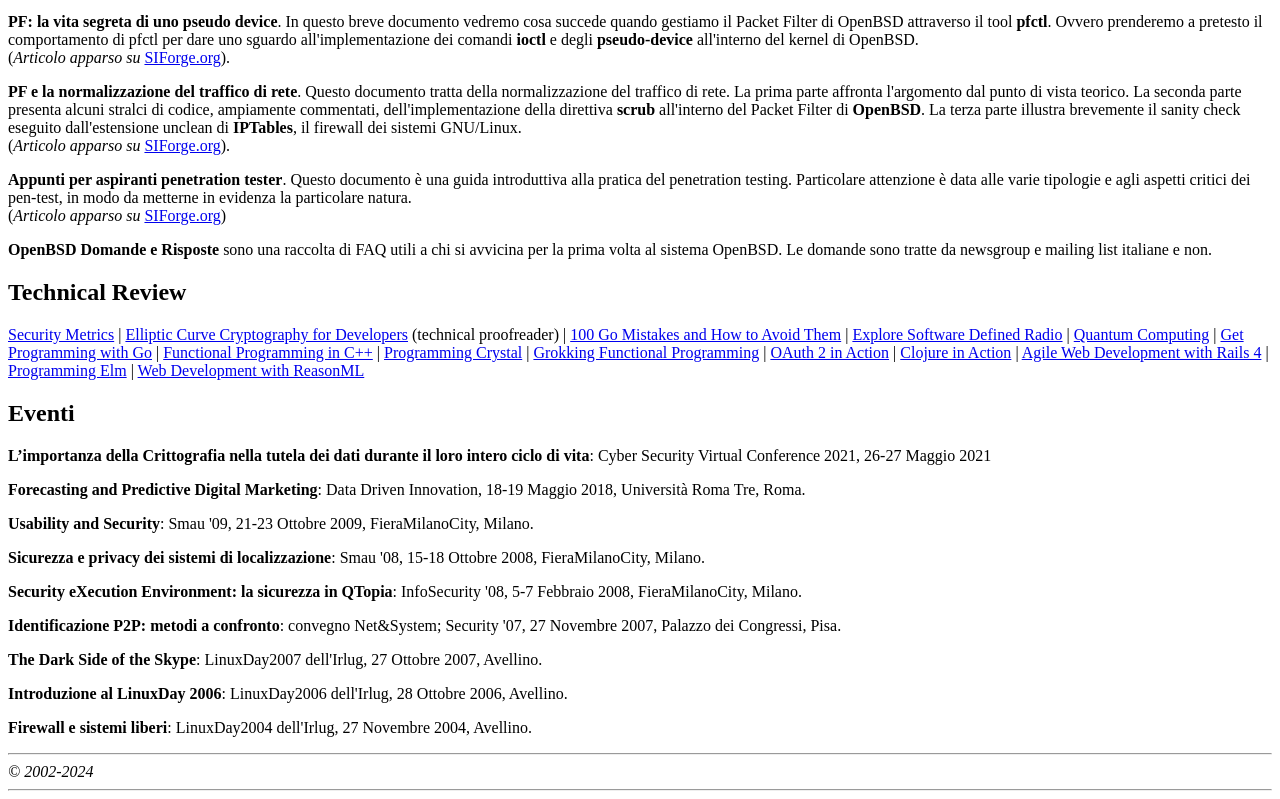
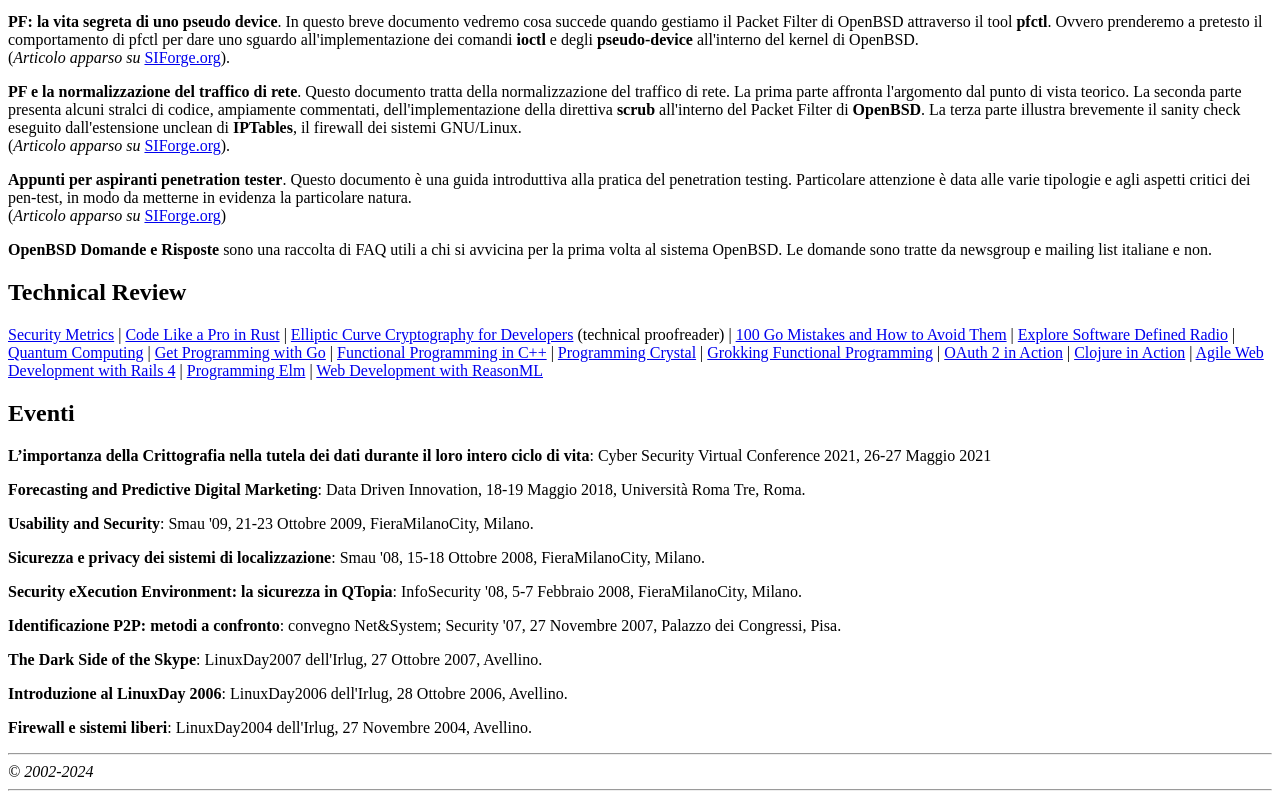
Before and after one commit to krsh/krsh.github.io, a plain HTML site: page index.html in a window 1280 px wide. Shown: the part 2970-3769 px from the top of the page. Drawn offline with Linux system fonts and the light colour scheme.

Commit message:
Update index.html

```diff
--- a/index.html
+++ b/index.html
@@ -281,7 +281,7 @@ sono una raccolta di FAQ utili a chi si avvicina per la prima volta al sistema O
 
 <p>
 <a href="https://www.manning.com/books/security-metrics" target="_blank">Security Metrics</a> |
-<!-- <a href="https://www.manning.com/books/code-like-a-pro-in-rust" target="_blank">Code Like a Pro in Rust</a> | -->
+<a href="https://www.manning.com/books/code-like-a-pro-in-rust" target="_blank">Code Like a Pro in Rust</a> |
 <a href="https://www.manning.com/books/elliptic-curve-cryptography-for-developers" target="_blank">Elliptic Curve Cryptography for Developers</a> (technical proofreader) |
 <a href="https://www.manning.com/books/100-go-mistakes-and-how-to-avoid-them" target="_blank">100 Go Mistakes and How to Avoid Them</a> |
 <a href="https://pragprog.com/titles/wdradio/explore-software-defined-radio/" target="_blank">Explore Software Defined Radio</a> |
```
